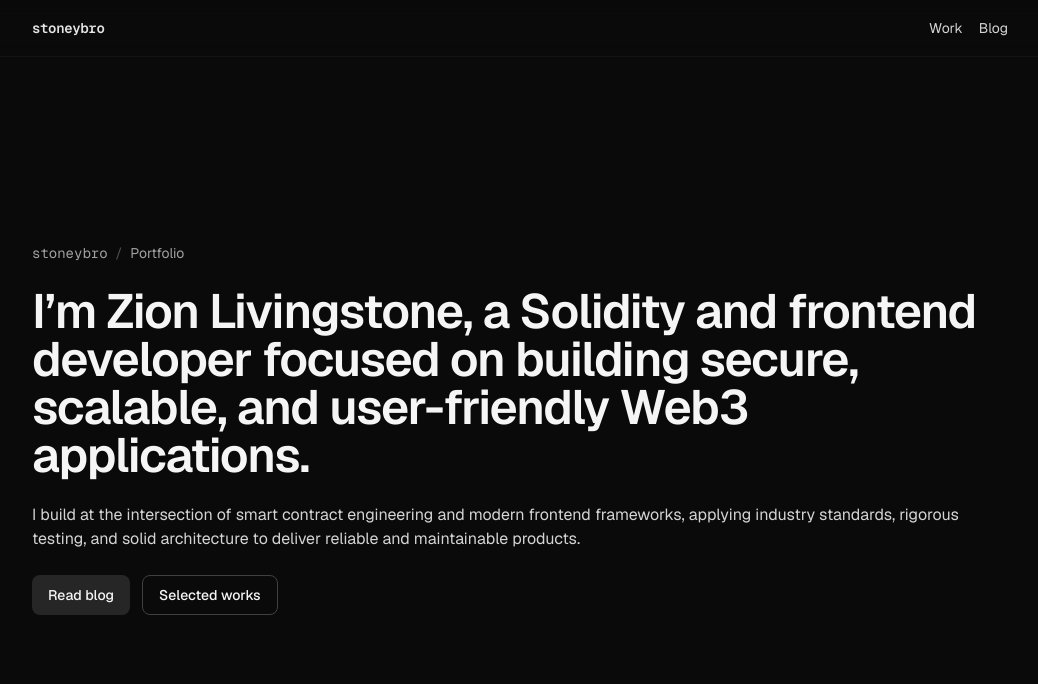
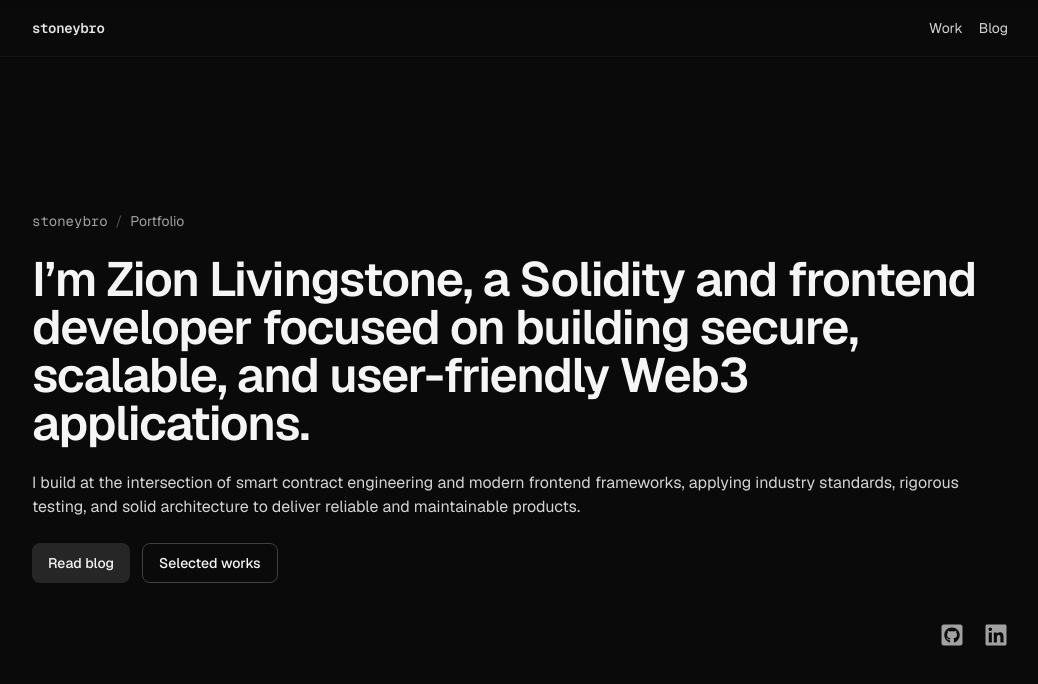
Before and after one commit to Stoneybro/my-portfolio, a Next.js app: page / in a window 1280 px wide. Shown: the top 684 px of the page, without its empty margins (120-1158 px from the left). Built offline with nearby package versions, Linux system fonts and the light colour scheme.

Commit message:
Added github and linkedin social links

```diff
--- a/package.json
+++ b/package.json
@@ -17,6 +17,7 @@
     "next": "15.5.3",
     "react": "19.1.0",
     "react-dom": "19.1.0",
+    "react-icons": "^5.5.0",
     "shadcn-ui": "^0.9.5",
     "tailwind-merge": "^3.3.1"
   },
--- a/src/app/page.tsx
+++ b/src/app/page.tsx
@@ -1,5 +1,7 @@
 import Link from "next/link";
 import { Button } from "@/components/ui/button";
+import { FaGithubSquare } from "react-icons/fa";
+import { FaLinkedin } from "react-icons/fa";
 
 export default function Page() {
   return (
@@ -14,7 +16,7 @@ export default function Page() {
         I’m Zion Livingstone, a Solidity and frontend developer focused on building secure, scalable, and user-friendly Web3 applications.
       </h1>
       <p className="text-neutral-300">
-      I build at the intersection of smart contract engineering and modern frontend frameworks, applying industry standards, rigorous testing, and solid architecture to deliver reliable and maintainable products.
+        I build at the intersection of smart contract engineering and modern frontend frameworks, applying industry standards, rigorous testing, and solid architecture to deliver reliable and maintainable products.
       </p>
 
       <div className="flex flex-wrap gap-3">
@@ -25,6 +27,26 @@ export default function Page() {
           <Link href="/works">Selected works</Link>
         </Button>
       </div>
+
+      {/* Social links */}
+      <div className="mt-4 flex items-center gap-5 text-neutral-400 self-end">
+        <Link
+          href="https://github.com/stoneybro"
+          target="_blank"
+          rel="noopener noreferrer"
+          aria-label="GitHub"
+        >
+          <FaGithubSquare className="h-6 w-6 hover:text-neutral-200 transition-colors" />
+        </Link>
+        <Link
+          href="https://www.linkedin.com/in/zionlivingstone"
+          target="_blank"
+          rel="noopener noreferrer"
+          aria-label="LinkedIn"
+        >
+          <FaLinkedin className="h-6 w-6 hover:text-neutral-200 transition-colors" />
+        </Link>
+      </div>
     </section>
   );
 }
```
Also changed, not shown: 1 other file (tests, documents, lock files or other folders).
